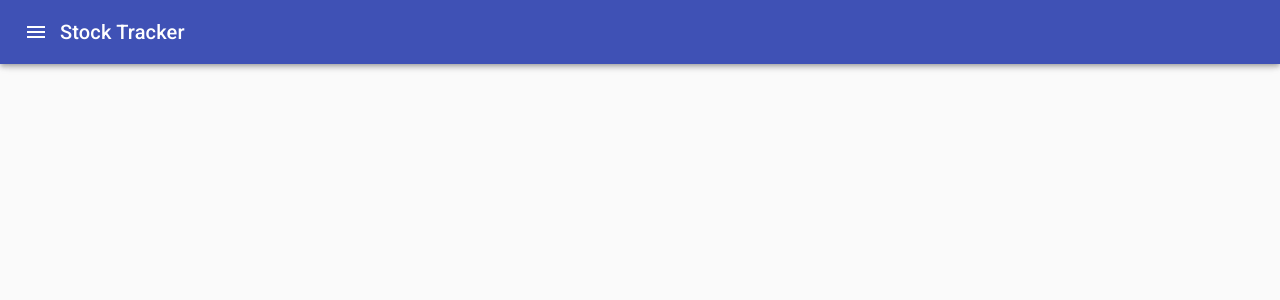
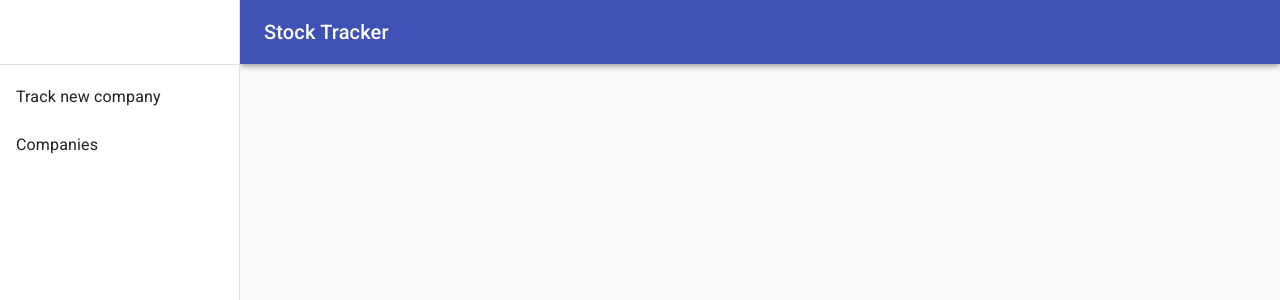
Before and after one commit to natvet/stock-tracker, a React app: page / in a window 1280 px wide. Shown: the top 300 px of the page. Built offline with nearby package versions, Linux system fonts and the light colour scheme.

Commit message:
Add sidebar menu

```diff
--- a/src/App.js
+++ b/src/App.js
@@ -1,12 +1,27 @@
 import React from 'react';
 import Header from './components/Header';
+import Menu from './components/Menu';
 import CssBaseline from '@material-ui/core/CssBaseline';
+import { makeStyles } from '@material-ui/core/styles';
+import { AppContext } from './AppContext';
 
-const App = () => (
-  <>
-    <CssBaseline />
-    <Header />
-  </>
-)
+const useStyles = makeStyles(theme => ({
+  root: {
+    display: 'flex',
+  }
+}));
+
+const App = () => {
+  const classes = useStyles();
+  return (
+    <AppContext.Provider value={{ drawerWidth: 240 }}>
+      <div className="root">
+        <CssBaseline />
+        <Header />
+        <Menu />
+      </div>
+    </AppContext.Provider>
+  )
+}
 
 export default App;
--- /dev/null
+++ b/src/AppContext.js
@@ -0,0 +1,2 @@
+import { createContext } from 'react';
+export const AppContext = createContext();
--- a/src/components/Header.js
+++ b/src/components/Header.js
@@ -1,17 +1,28 @@
-import React from 'react';
+import React, { useContext } from 'react';
 import { AppBar, Typography, Toolbar, IconButton } from '@material-ui/core';
 import MenuIcon from '@material-ui/icons/Menu';
+import { AppContext } from './../AppContext';
+import { makeStyles } from '@material-ui/core/styles';
 
-const Header = () =>
-  <AppBar>
+const useStyles = makeStyles({
+  appBar: {
+    width: drawerWidth => `calc(100% - ${drawerWidth}px)`,
+    marginLeft: drawerWidth => drawerWidth,
+  },
+});
+
+const Header = () => {
+  const { drawerWidth } = useContext(AppContext)
+  const classes = useStyles(drawerWidth)
+  return (
+    <AppBar position="fixed" className={classes.appBar}>
       <Toolbar>
-      <IconButton edge="start" color="inherit" aria-label="menu">
-        <MenuIcon />
-      </IconButton>
         <Typography variant="h6">
           Stock Tracker
         </Typography>
       </Toolbar>
     </AppBar>
+  )
+}
 
 export default Header;
--- /dev/null
+++ b/src/components/Menu.js
@@ -0,0 +1,48 @@
+import React, { useContext } from 'react';
+import { makeStyles } from '@material-ui/core/styles';
+import Drawer from '@material-ui/core/Drawer';
+import List from '@material-ui/core/List';
+import Divider from '@material-ui/core/Divider';
+import ListItem from '@material-ui/core/ListItem';
+import ListItemText from '@material-ui/core/ListItemText';
+import { AppContext } from './../AppContext';
+
+const useStyles = makeStyles(theme => ({
+  root: {
+    display: 'flex',
+  },
+  drawer: {
+    width: drawerWidth => drawerWidth,
+    flexShrink: 0,
+  },
+  drawerPaper: {
+    width: drawerWidth => drawerWidth,
+  },
+  toolbar: theme.mixins.toolbar,
+}));
+
+export default function PermanentDrawerLeft() {
+  const { drawerWidth } = useContext(AppContext)
+  const classes = useStyles(drawerWidth)
+  return (
+    <Drawer
+      className={classes.drawer}
+      variant="permanent"
+      classes={{
+        paper: classes.drawerPaper,
+      }}
+      anchor="left"
+    >
+      <div className={classes.toolbar} />
+      <Divider />
+      <List>
+        <ListItem button >
+          <ListItemText>Track new company</ListItemText>
+        </ListItem>
+        <ListItem button >
+          <ListItemText>Companies</ListItemText>
+        </ListItem>
+      </List>
+    </Drawer>
+  );
+}
```
Lines whose indentation alone changed are shown as unchanged.
